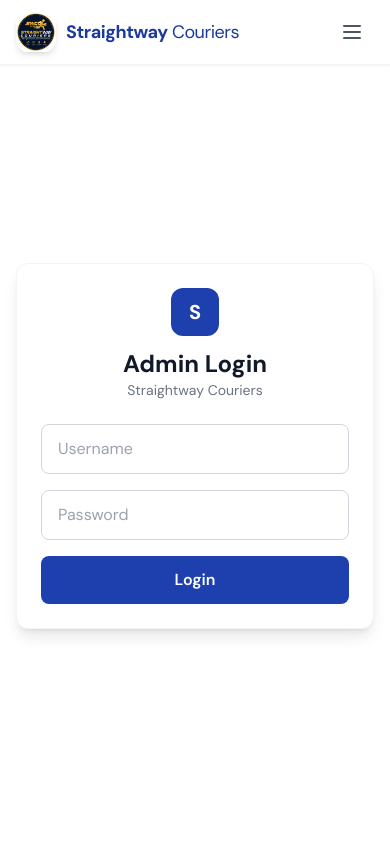
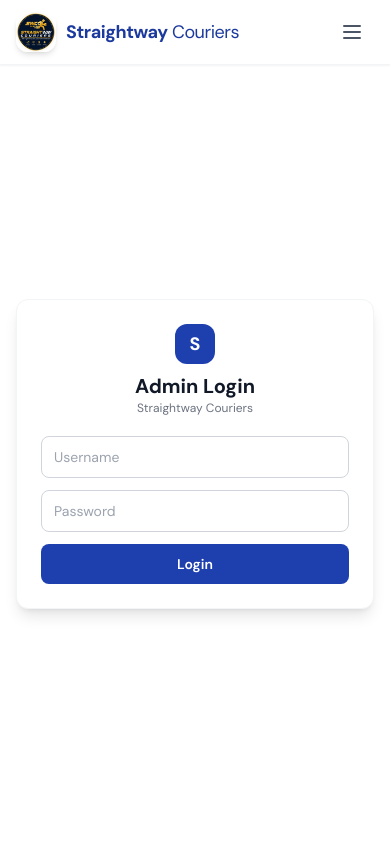
Before and after one commit to Ashfaq-network/straightway-courier, a React (Vite) app in the folder client/: page /admin in a window 390 px wide. Shown: the top 844 px of the page. Built offline with nearby package versions, Linux system fonts and the light colour scheme; the HTML template or start-up script is replaced by a standard one.

Commit message:
Fix admin login mobile: compact form, better spacing

```diff
--- a/client/src/pages/admin/Login.jsx
+++ b/client/src/pages/admin/Login.jsx
@@ -44,31 +44,31 @@
   };
 
   return (
-    <div className="min-h-screen flex items-center justify-center px-4 pt-20 pb-8">
-      <div className="w-full max-w-md">
-        <div className="bg-white rounded-xl shadow-lg border border-gray-100 p-6 sm:p-8">
-          <div className="text-center mb-6">
-            <div className="w-12 h-12 bg-brand-500 rounded-xl flex items-center justify-center mx-auto mb-3">
-              <span className="text-white font-bold text-xl">S</span>
+    <div className="h-dvh flex items-center justify-center px-4" style={{ paddingTop: '4rem' }}>
+      <div className="w-full max-w-sm">
+        <div className="bg-white rounded-xl shadow-lg border border-gray-100 p-6">
+          <div className="text-center mb-5">
+            <div className="w-10 h-10 bg-brand-500 rounded-xl flex items-center justify-center mx-auto mb-2">
+              <span className="text-white font-bold text-lg">S</span>
             </div>
-            <h1 className="text-2xl font-bold text-gray-900">Admin Login</h1>
-            <p className="text-sm text-gray-500">Straightway Couriers</p>
+            <h1 className="text-xl font-bold text-gray-900">Admin Login</h1>
+            <p className="text-xs text-gray-500">Straightway Couriers</p>
           </div>
 
           {error && (
-            <div className="bg-red-50 border border-red-200 rounded-lg p-3 mb-4">
-              <p className="text-red-700 text-sm">{error}</p>
+            <div className="bg-red-50 border border-red-200 rounded-lg p-2.5 mb-3">
+              <p className="text-red-700 text-xs">{error}</p>
             </div>
           )}
 
-          <form onSubmit={handleLogin} className="space-y-4">
+          <form onSubmit={handleLogin} className="space-y-3">
             <input
               type="text"
               placeholder="Username"
               required
               value={username}
               onChange={(e) => setUsername(e.target.value)}
-              className="w-full px-4 py-3 border border-gray-300 rounded-lg focus:outline-none focus:ring-2 focus:ring-brand-500"
+              className="w-full px-3 py-2.5 text-sm border border-gray-300 rounded-lg focus:outline-none focus:ring-2 focus:ring-brand-500"
             />
             <input
               type="password"
@@ -76,12 +76,12 @@
               required
               value={password}
               onChange={(e) => setPassword(e.target.value)}
-              className="w-full px-4 py-3 border border-gray-300 rounded-lg focus:outline-none focus:ring-2 focus:ring-brand-500"
+              className="w-full px-3 py-2.5 text-sm border border-gray-300 rounded-lg focus:outline-none focus:ring-2 focus:ring-brand-500"
             />
             <button
               type="submit"
               disabled={loading}
-              className="w-full px-6 py-3 bg-brand-500 text-white font-semibold rounded-lg hover:bg-brand-600 disabled:opacity-50 transition-colors"
+              className="w-full py-2.5 text-sm bg-brand-500 text-white font-semibold rounded-lg hover:bg-brand-600 disabled:opacity-50 transition-colors"
             >
               {loading ? 'Logging in...' : 'Login'}
             </button>
```
